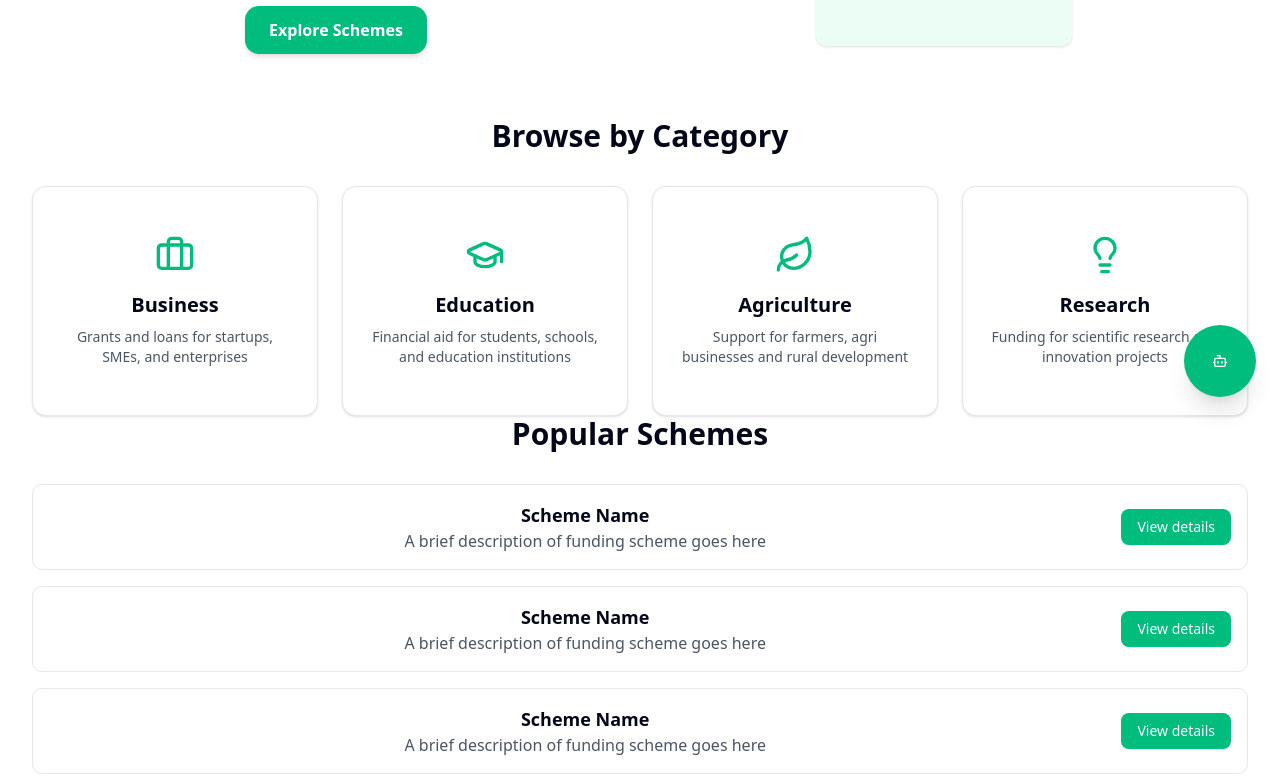
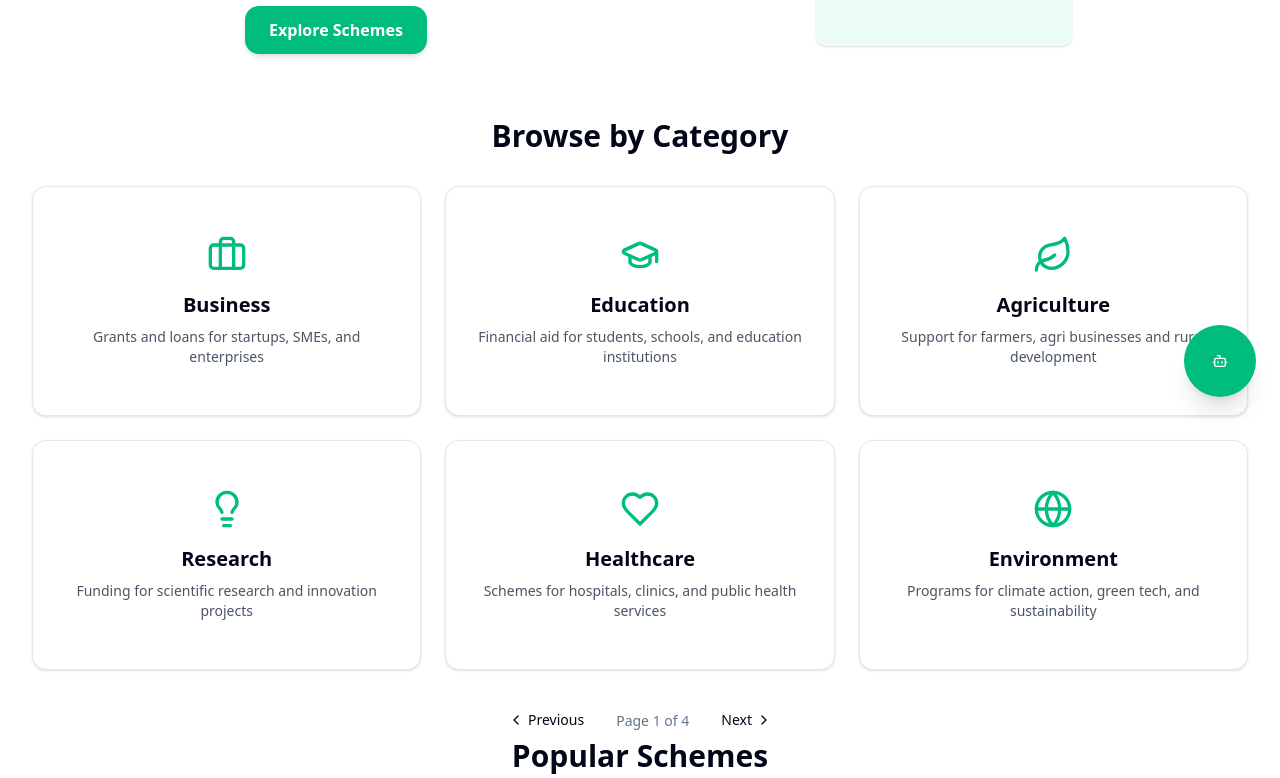
Before and after one commit to jjf2009/FIIRE, a React (Vite) app: page / in a window 1280 px wide. Shown: the part 379-1157 px from the top of the page. Built offline with nearby package versions, Linux system fonts and the light colour scheme.

Commit message:
file added

```diff
--- /dev/null
+++ b/src/components/ui/pagination.jsx
@@ -0,0 +1,118 @@
+import * as React from "react"
+import {
+  ChevronLeftIcon,
+  ChevronRightIcon,
+  MoreHorizontalIcon,
+} from "lucide-react"
+
+import { cn } from "@/lib/utils"
+import { buttonVariants } from "@/components/ui/button";
+
+function Pagination({
+  className,
+  ...props
+}) {
+  return (
+    <nav
+      role="navigation"
+      aria-label="pagination"
+      data-slot="pagination"
+      className={cn("mx-auto flex w-full justify-center", className)}
+      {...props} />
+  );
+}
+
+function PaginationContent({
+  className,
+  ...props
+}) {
+  return (
+    <ul
+      data-slot="pagination-content"
+      className={cn("flex flex-row items-center gap-1", className)}
+      {...props} />
+  );
+}
+
+function PaginationItem({
+  ...props
+}) {
+  return <li data-slot="pagination-item" {...props} />;
+}
+
+function PaginationLink({
+  className,
+  isActive,
+  size = "icon",
+  ...props
+}) {
+  return (
+    <a
+      aria-current={isActive ? "page" : undefined}
+      data-slot="pagination-link"
+      data-active={isActive}
+      className={cn(buttonVariants({
+        variant: isActive ? "outline" : "ghost",
+        size,
+      }), className)}
+      {...props} />
+  );
+}
+
+function PaginationPrevious({
+  className,
+  ...props
+}) {
+  return (
+    <PaginationLink
+      aria-label="Go to previous page"
+      size="default"
+      className={cn("gap-1 px-2.5 sm:pl-2.5", className)}
+      {...props}>
+      <ChevronLeftIcon />
+      <span className="hidden sm:block">Previous</span>
+    </PaginationLink>
+  );
+}
+
+function PaginationNext({
+  className,
+  ...props
+}) {
+  return (
+    <PaginationLink
+      aria-label="Go to next page"
+      size="default"
+      className={cn("gap-1 px-2.5 sm:pr-2.5", className)}
+      {...props}>
+      <span className="hidden sm:block">Next</span>
+      <ChevronRightIcon />
+    </PaginationLink>
+  );
+}
+
+function PaginationEllipsis({
+  className,
+  ...props
+}) {
+  return (
+    <span
+      aria-hidden
+      data-slot="pagination-ellipsis"
+      className={cn("flex size-9 items-center justify-center", className)}
+      {...props}>
+      <MoreHorizontalIcon className="size-4" />
+      <span className="sr-only">More pages</span>
+    </span>
+  );
+}
+
+export {
+  Pagination,
+  PaginationContent,
+  PaginationLink,
+  PaginationItem,
+  PaginationPrevious,
+  PaginationNext,
+  PaginationEllipsis,
+}
--- a/src/pages/home/Category.jsx
+++ b/src/pages/home/Category.jsx
@@ -1,8 +1,37 @@
-import { Briefcase, GraduationCap, Leaf, Lightbulb } from "lucide-react";
+import { useState } from "react";
 import { Card, CardContent } from "@/components/ui/card";
 import { useNavigate } from "react-router-dom";
+import {
+  Pagination,
+  PaginationContent,
+  PaginationItem,
+  PaginationNext,
+  PaginationPrevious,
+} from "@/components/ui/pagination";
+import {
+  Briefcase,
+  GraduationCap,
+  Leaf,
+  Lightbulb,
+  Heart,
+  Globe,
+  Home,
+  Users,
+  ShieldCheck,
+  Plane,
+  Landmark,
+  Coins,
+  Hammer,
+  Flame,
+  Factory,
+  Stethoscope,
+  Truck,
+  Rocket,
+  Palette,
+  BookOpen,
+} from "lucide-react";
 
-const categories = [
+const allCategories = [
   {
     icon: <Briefcase className="h-10 w-10 text-emerald-500" />,
     title: "Business",
@@ -23,21 +52,119 @@ const categories = [
     title: "Research",
     description: "Funding for scientific research and innovation projects",
   },
+  {
+    icon: <Heart className="h-10 w-10 text-emerald-500" />,
+    title: "Healthcare",
+    description: "Schemes for hospitals, clinics, and public health services",
+  },
+  {
+    icon: <Globe className="h-10 w-10 text-emerald-500" />,
+    title: "Environment",
+    description: "Programs for climate action, green tech, and sustainability",
+  },
+  {
+    icon: <Home className="h-10 w-10 text-emerald-500" />,
+    title: "Housing",
+    description: "Support for affordable housing and urban development",
+  },
+  {
+    icon: <Users className="h-10 w-10 text-emerald-500" />,
+    title: "Social Welfare",
+    description: "Aid for marginalized communities and welfare schemes",
+  },
+  {
+    icon: <ShieldCheck className="h-10 w-10 text-emerald-500" />,
+    title: "Security",
+    description: "Grants for disaster management and public safety",
+  },
+  {
+    icon: <Plane className="h-10 w-10 text-emerald-500" />,
+    title: "Tourism",
+    description: "Support for travel, heritage, and cultural tourism projects",
+  },
+  {
+    icon: <Landmark className="h-10 w-10 text-emerald-500" />,
+    title: "Governance",
+    description: "Funding for e-governance and civic tech initiatives",
+  },
+  {
+    icon: <Coins className="h-10 w-10 text-emerald-500" />,
+    title: "Finance",
+    description: "Schemes for fintech, NBFCs, and financial inclusion",
+  },
+  {
+    icon: <Hammer className="h-10 w-10 text-emerald-500" />,
+    title: "Infrastructure",
+    description: "Capital for roads, bridges, and smart cities",
+  },
+  {
+    icon: <Flame className="h-10 w-10 text-emerald-500" />,
+    title: "Energy",
+    description: "Programs in renewable energy and power generation",
+  },
+  {
+    icon: <Factory className="h-10 w-10 text-emerald-500" />,
+    title: "Manufacturing",
+    description: "Support for MSMEs and industrial growth",
+  },
+  {
+    icon: <Stethoscope className="h-10 w-10 text-emerald-500" />,
+    title: "Medical Innovation",
+    description: "Funding for biotech, pharma, and medical research",
+  },
+  {
+    icon: <Truck className="h-10 w-10 text-emerald-500" />,
+    title: "Logistics",
+    description: "Schemes for supply chain, warehousing, and transport",
+  },
+  {
+    icon: <Rocket className="h-10 w-10 text-emerald-500" />,
+    title: "Space & Tech",
+    description: "Support for aerospace, robotics, and deep tech ventures",
+  },
+  {
+    icon: <Palette className="h-10 w-10 text-emerald-500" />,
+    title: "Art & Culture",
+    description: "Grants for artists, museums, and cultural preservation",
+  },
+  {
+    icon: <BookOpen className="h-10 w-10 text-emerald-500" />,
+    title: "Skill Development",
+    description: "Training programs for youth, women, and upskilling",
+  },
 ];
+
 
 const Category = () => {
   const navigate = useNavigate();
+  const [currentPage, setCurrentPage] = useState(1);
+
+  // Responsive items per page
+  const isMobile = window.innerWidth < 640;
+  const itemsPerPage = isMobile ? 3 : 6;
+
+  const totalPages = Math.ceil(allCategories.length / itemsPerPage);
+  const startIndex = (currentPage - 1) * itemsPerPage;
+  const paginatedCategories = allCategories.slice(startIndex, startIndex + itemsPerPage);
 
   const handleClick = (category) => {
     const route = `/schemes?sector=${category.toLowerCase()}`;
     navigate(route);
   };
 
+  const handlePrev = () => setCurrentPage((p) => Math.max(p - 1, 1));
+  const handleNext = () => setCurrentPage((p) => Math.min(p + 1, totalPages));
+
   return (
     <section>
       <h2 className="text-3xl font-bold mb-8">Browse by Category</h2>
-      <div className="grid grid-cols-1 sm:grid-cols-2 lg:grid-cols-4 gap-6">
-        {categories.map((category, index) => (
+
+      <div
+        className={`grid gap-6 ${
+          isMobile ? "grid-cols-1" : "sm:grid-cols-2 lg:grid-cols-3"
+        }`}
+      >
+        {paginatedCategories.map((category, index) => (
           <Card
             key={index}
             onClick={() => handleClick(category.title)}
@@ -51,6 +178,26 @@ const Category = () => {
           </Card>
         ))}
       </div>
+
+      {totalPages > 1 && (
+        <div className="mt-8 flex justify-center">
+          <Pagination>
+            <PaginationContent>
+              <PaginationItem>
+                <PaginationPrevious onClick={handlePrev} />
+              </PaginationItem>
+              <PaginationItem>
+                <span className="px-4 text-sm text-muted-foreground">
+                  Page {currentPage} of {totalPages}
+                </span>
+              </PaginationItem>
+              <PaginationItem>
+                <PaginationNext onClick={handleNext} />
+              </PaginationItem>
+            </PaginationContent>
+          </Pagination>
+        </div>
+      )}
     </section>
   );
 };
```
